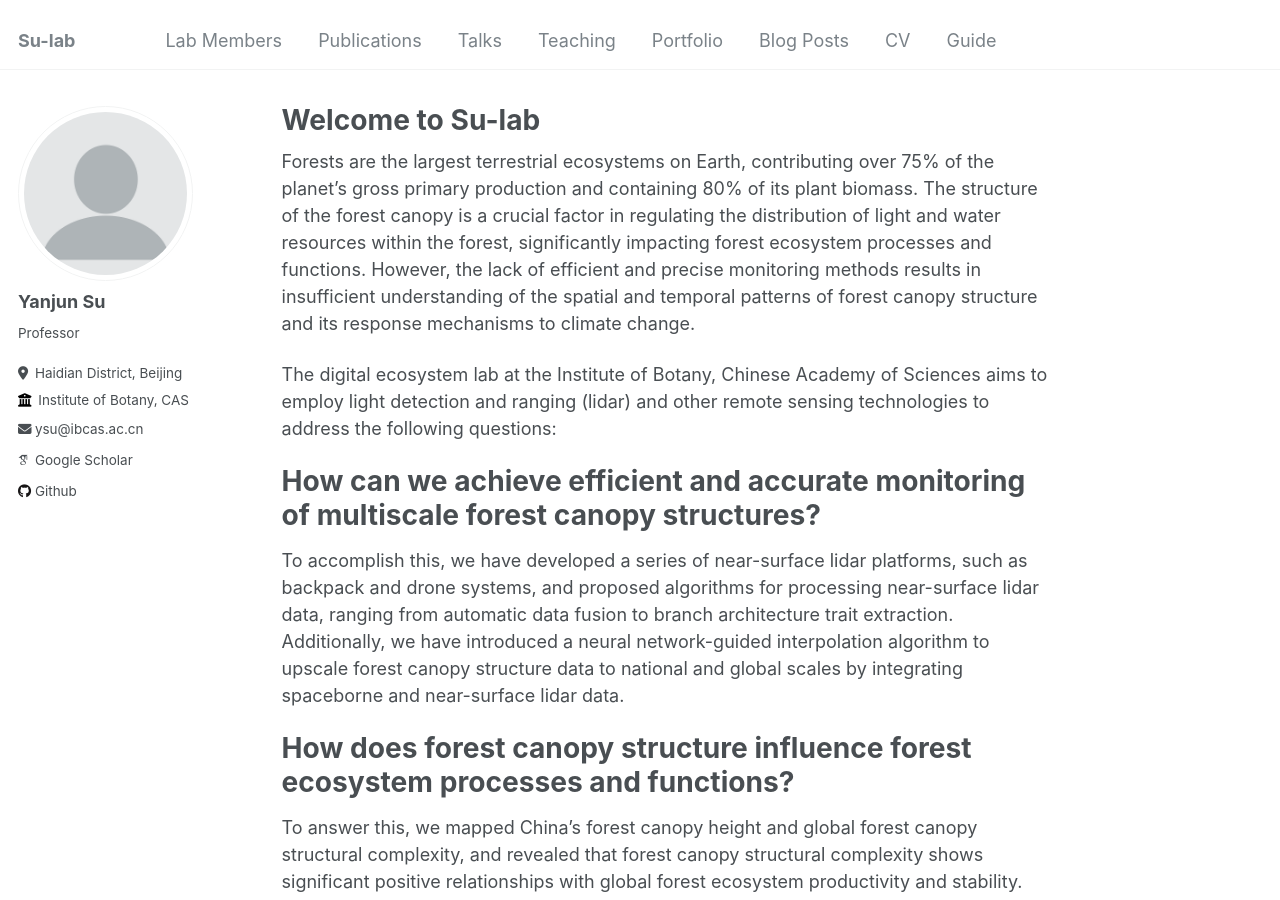
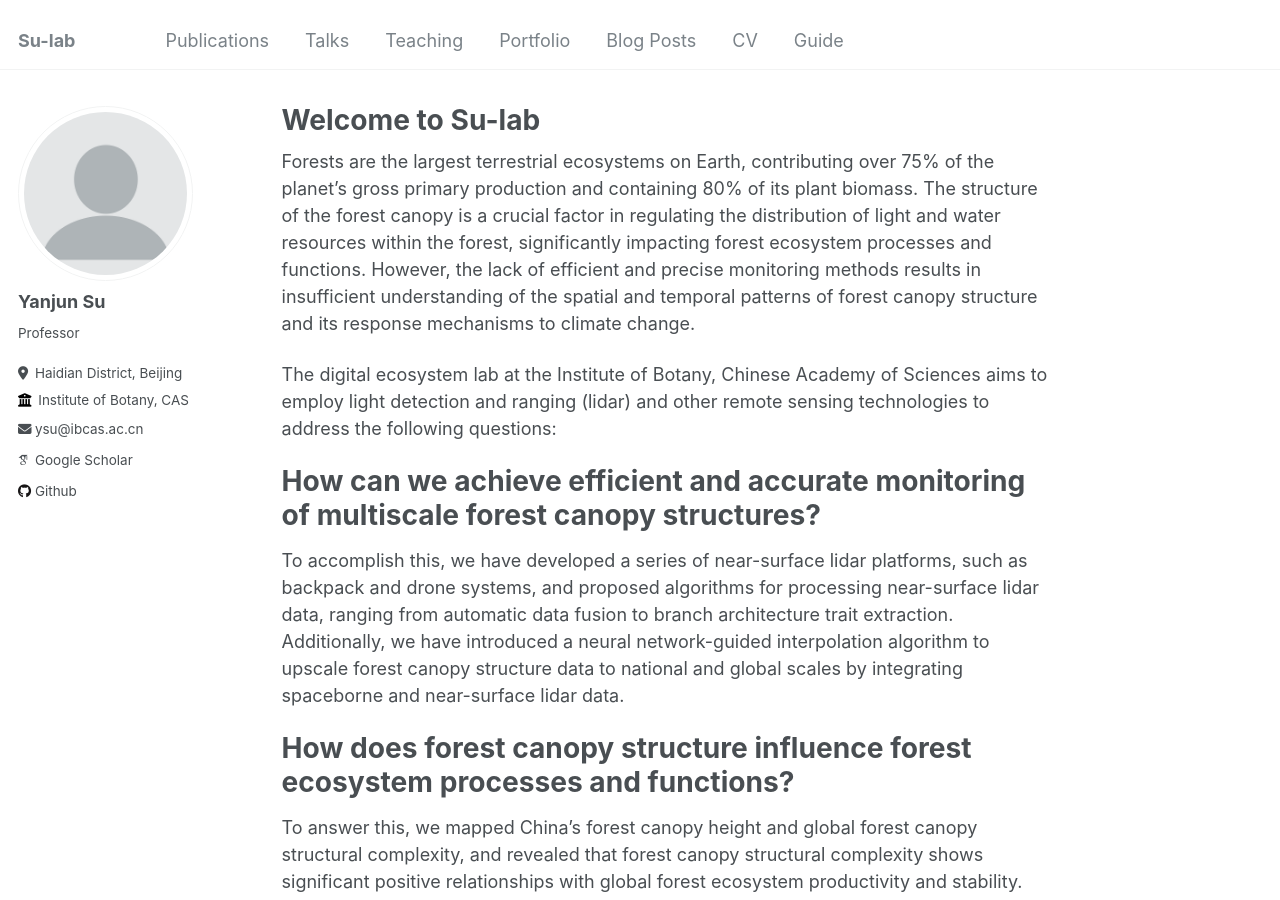
Before and after one commit to krotia/krotia.github.io, a Jekyll site: the page built from _pages/about.md, in a window 1280 px wide and 900 px high. Built offline with Jekyll 4.4.1, drawn with Linux system fonts in a browser that asks for light colours; some web fonts are replaced.

Commit message:
Update navigation.yml

```diff
--- a/_data/navigation.yml
+++ b/_data/navigation.yml
@@ -1,8 +1,5 @@
 # main links links
 main:
-  - title: "Lab Members"
-    url: /members/
-
   - title: "Publications"
     url: /publications/
 
```
